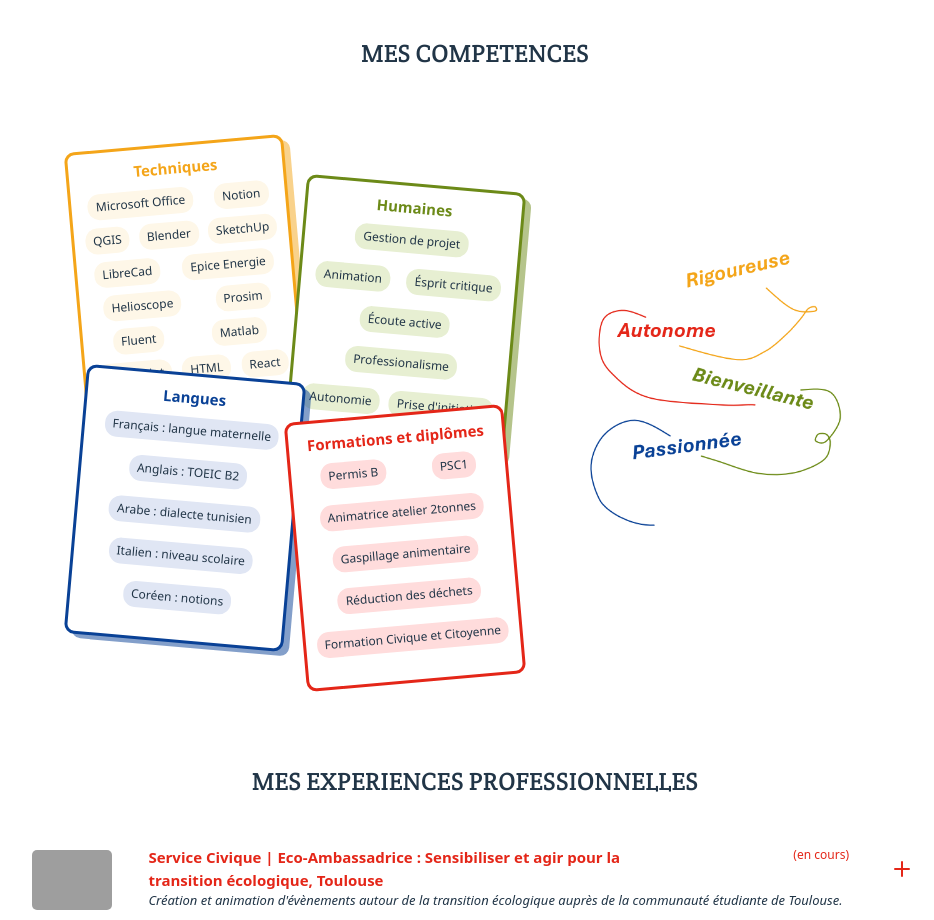
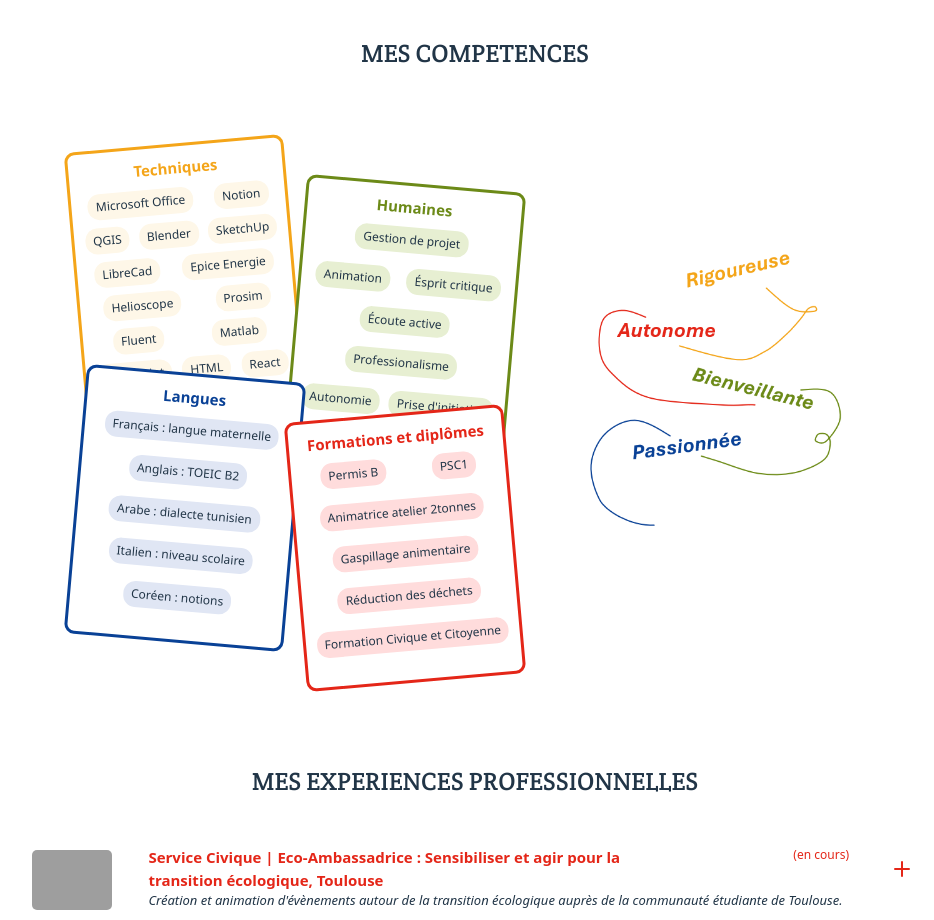
Before and after one commit to shahnazekassar4-cloud/CV-shahnaze, a React (Vite) app: page / in a window 1280 px wide. Shown: the part 980-1900 px from the top of the page, without its empty margins (165-1099 px from the left). Built offline with nearby package versions, Linux system fonts and the light colour scheme; grey boxes are pictures that could not be loaded.

Commit message:
ombres cartes competences

```diff
--- a/src/listes/listeCartes.tsx
+++ b/src/listes/listeCartes.tsx
@@ -23,7 +23,7 @@ export const listeCompetences: Carte[] = [
     description: <PlusTechnique />,
     couleur: "rgb(244,165,25)",
     couleurOmbre:
-      "shadow-[7px_5px_0px_-1px_rgba(244,165,25,0.5)] md:hover:shadow-[7px_5px_0px_-1px_rgba(244,165,25,0.5)] hover:z-1",
+      "shadow-[7px_5px_0px_-1px_rgba(244,165,25,0.5)] md:shadow-none  md:hover:shadow-[7px_5px_0px_-1px_rgba(244,165,25,0.5)] hover:z-1",
     position: "md:absolute md:left-0 md:top-0 md:-rotate-5",
   },
   {
@@ -32,7 +32,7 @@ export const listeCompetences: Carte[] = [
     description: <PlusHumain />,
     couleur: "#6C8A18",
     couleurOmbre:
-      "shadow-[7px_5px_0px_-1px_rgba(108,138,24,0.5)] md:hover:shadow-[7px_5px_0px_-1px_rgba(108,138,24,0.5)] hover:z-1",
+      "shadow-[7px_5px_0px_-1px_rgba(108,138,24,0.5)] md:shadow-none  md:hover:shadow-[7px_5px_0px_-1px_rgba(108,138,24,0.5)] hover:z-1",
     position: "md:absolute md:right-0 md:top-10 md:rotate-5",
   },
   {
@@ -42,7 +42,7 @@ export const listeCompetences: Carte[] = [
     couleur: "#094196",
 
     couleurOmbre:
-      "shadow-[7px_5px_0px_-1px_rgba(9,65,150,0.5)] md:hover:shadow-[7px_5px_0px_-1px_rgba(9,65,150,0.5)] hover:z-1",
+      "shadow-[7px_5px_0px_-1px_rgba(9,65,150,0.5)] md:shadow-none  md:hover:shadow-[7px_5px_0px_-1px_rgba(9,65,150,0.5)] hover:z-1",
     position: "md:absolute md:bottom-0 md:left-0 md:rotate-5",
   },
   {
```
